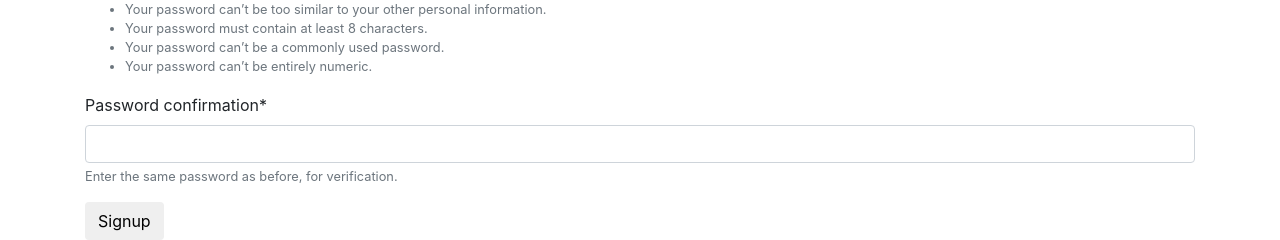
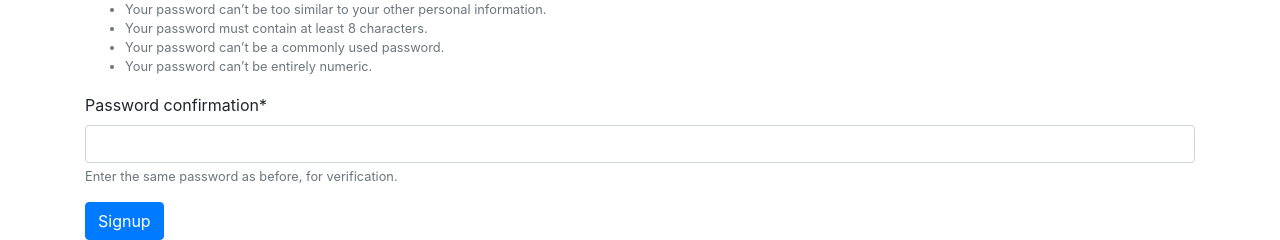
Before and after one commit to Joshi-Sarang/Django-Online-Food-ordering-System, a Django app: page /accounts/signup/ in a window 1280 px wide. Shown: the part 651-891 px from the top of the page. Run offline with Django 3.2, Linux system fonts and the light colour scheme; some libraries are stand-ins or nearby versions.

Commit message:
Add files via upload

```diff
--- a/accounts/templates/accounts/login.html
+++ b/accounts/templates/accounts/login.html
@@ -11,7 +11,7 @@
                 {% if request.GET.next %}
                 <input type="hidden" name="next" value="{{ request.GET.next }}">
                 {% endif %}
-                <input type="submit" value="Login" class="btn" />
+                <input type="submit" value="Login" class="btn btn-primary " />
             </div>
         </form>
     </div>
--- a/accounts/templates/accounts/signup.html
+++ b/accounts/templates/accounts/signup.html
@@ -7,7 +7,7 @@
         <form class="site-form" action="{% url 'accounts:signup' %}" method="post">
             {% csrf_token %}
             {{ form|crispy }}
-            <input type="submit" value="Signup" class="btn">
+            <input type="submit" value="Signup" class="btn btn-primary">
         </form>
     </div>
 </div>
```
